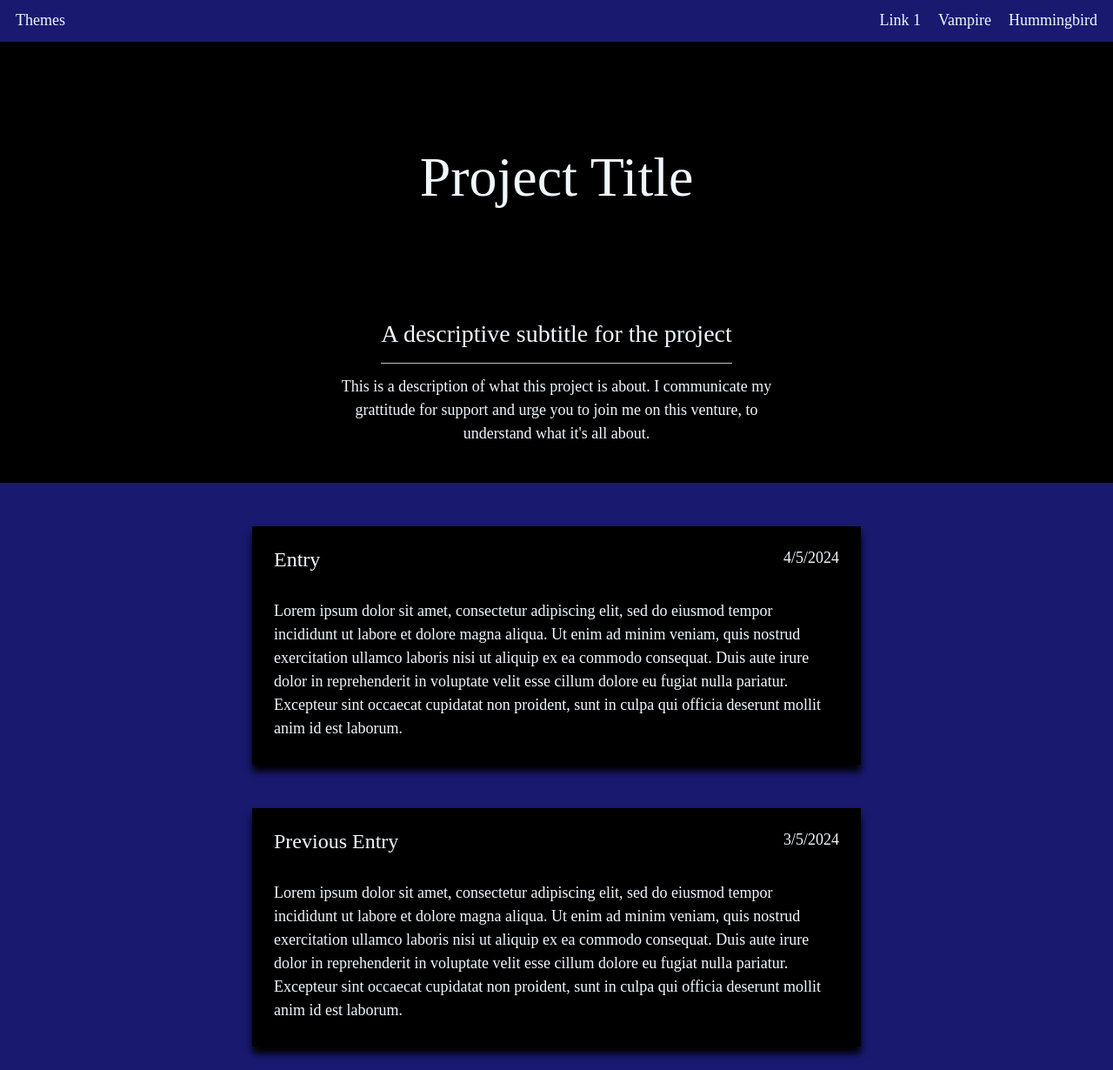
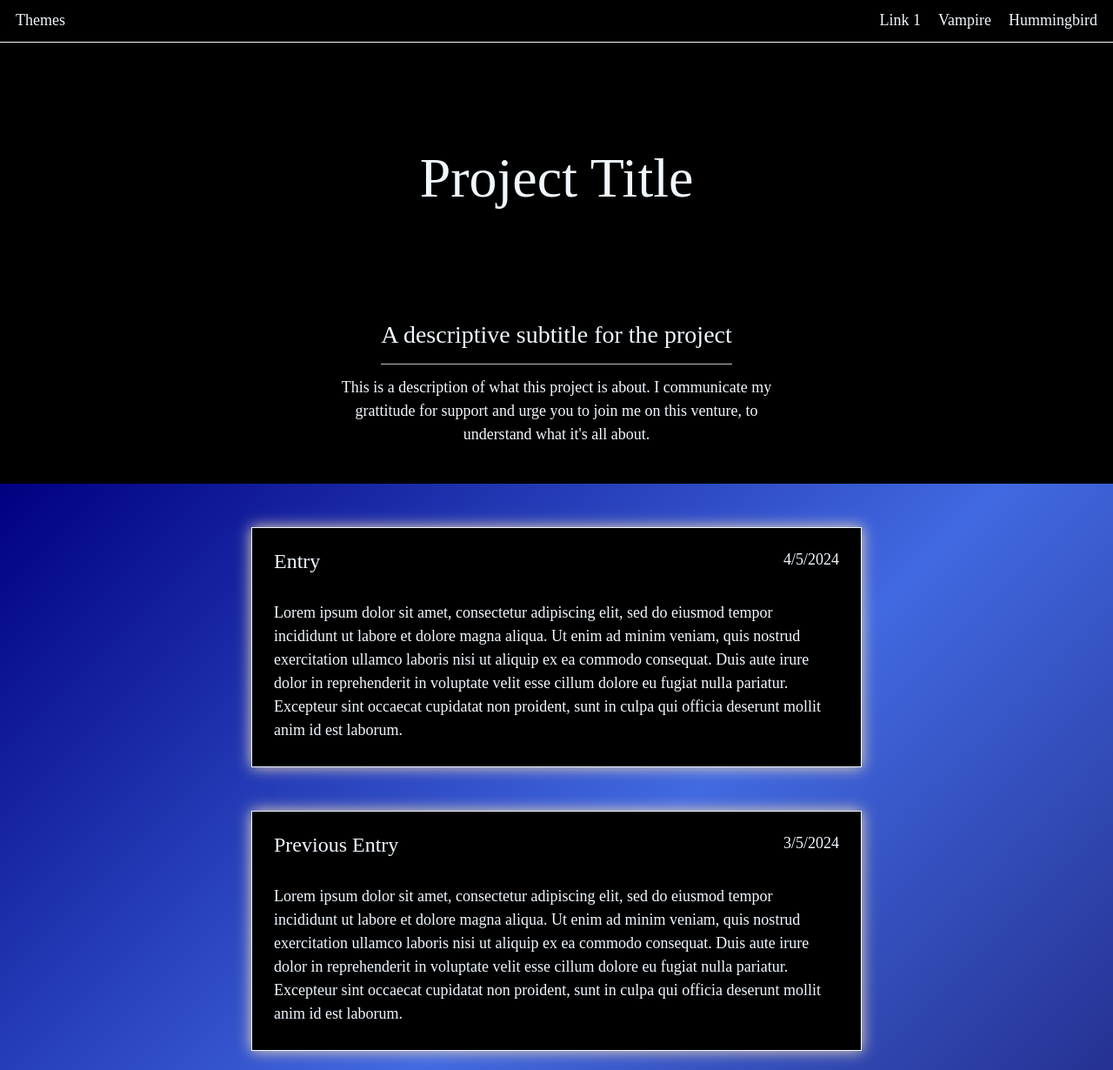
Before and after one commit to castlevi/themes, a plain HTML site: page index.html in a window 1280 px wide. Shown: the top 1230 px of the page at 87% size. Drawn offline with Linux system fonts and the light colour scheme.

Commit message:
Revamp midnight style

```diff
--- a/styles.css
+++ b/styles.css
@@ -19,10 +19,11 @@ div {
     font-size: 18px;
     font-weight: 100;
     color: aliceblue;
-    background: midnightblue;
+    background: black;
     justify-content: space-between;
     align-items: center;
     display: flex;
+    border-bottom: 1px solid aliceblue;
 }
 
 .header ul {
@@ -78,7 +79,7 @@ div {
 }
 
 .content {
-    background: midnightblue;
+    background:  linear-gradient(315deg, midnightblue, royalblue, navy);
     box-sizing: border-box;
     flex-direction: column;
     display: flex;
@@ -89,12 +90,13 @@ div {
 .content .entry {
     flex: 1;
     background-color: black;
-    box-shadow: 0 8px 8px 0px black;
+    box-shadow: 0px 0px 16px 0px wheat;
     margin: 25px;
     padding: 10px 25px;
     display: flex;
     flex-direction: column;
     max-width: 650px;
+    border: 0.5px solid aliceblue;
 }
 
 .entry div {
```
